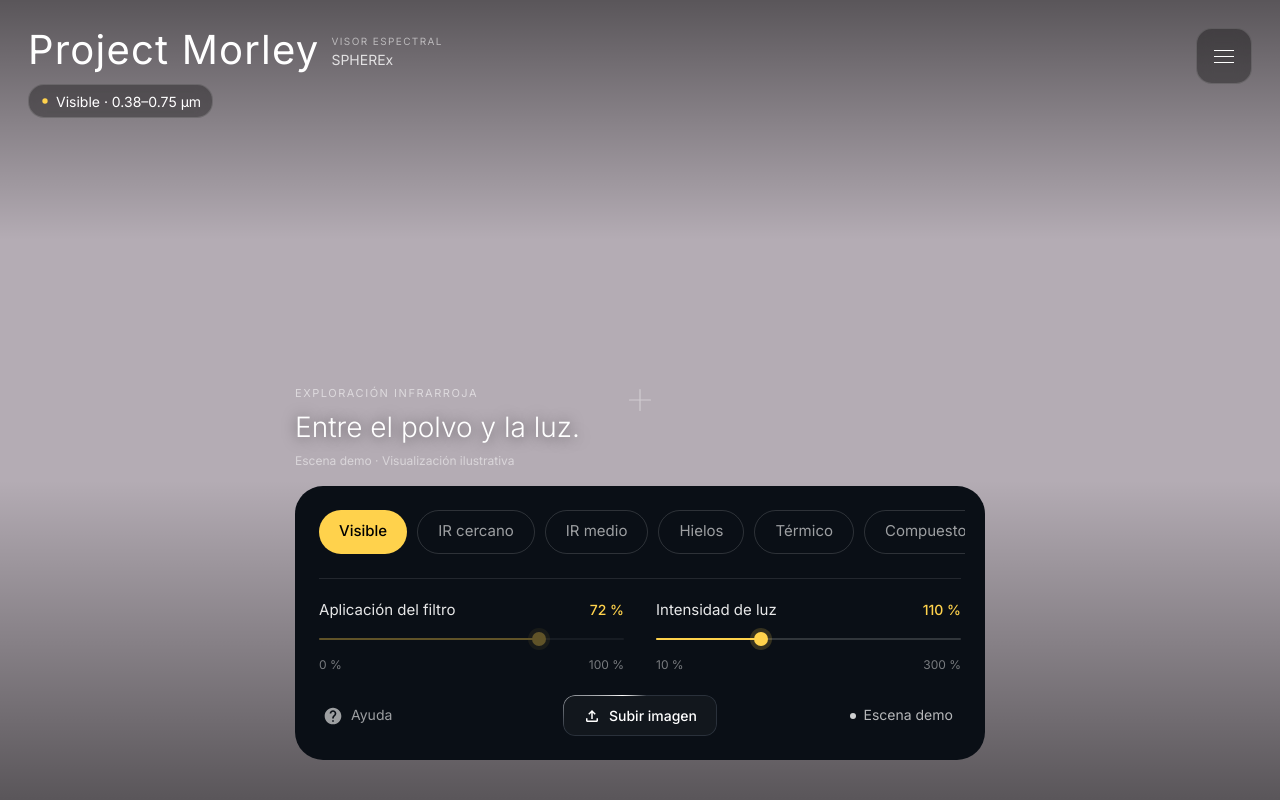
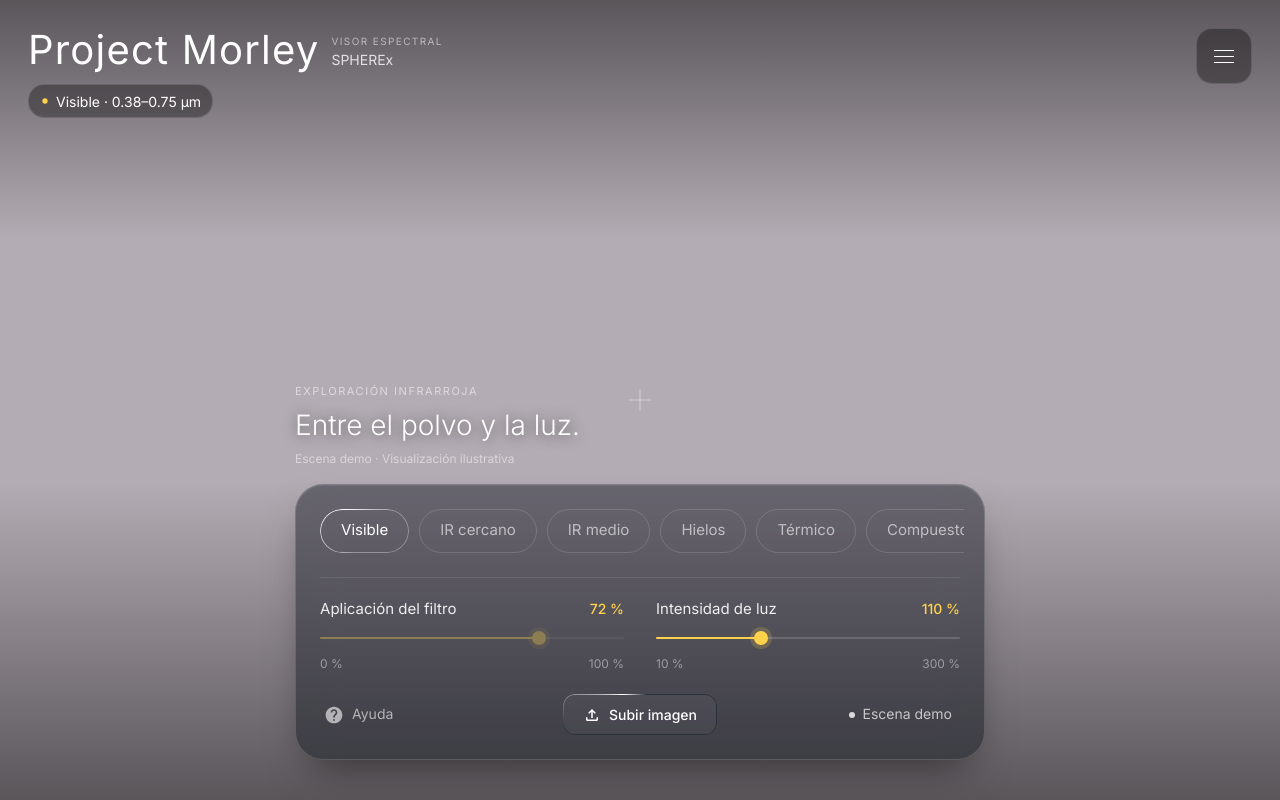
Before and after one commit to Fe1lix-01/nasa-spherex-research, a Next.js app in the folder labs/frontend/aladin-test/: page / in a window 1280 px wide. Built offline with nearby package versions, Linux system fonts and the light colour scheme; what @mui/material-nextjs would draw is missing.

Commit message:
Aro de luz en los seleccionados (chips y selectores)

```diff
--- a/labs/frontend/aladin-test/src/components/SegmentedControl/SegmentedControl.tsx
+++ b/labs/frontend/aladin-test/src/components/SegmentedControl/SegmentedControl.tsx
@@ -3,7 +3,7 @@
 import ToggleButton from "@mui/material/ToggleButton";
 import ToggleButtonGroup from "@mui/material/ToggleButtonGroup";
 import type { SxProps, Theme } from "@mui/material/styles";
-import { eter } from "@/theme/theme";
+import { eter, selectedRing } from "@/theme/theme";
 
 type Option<T> = { value: T; label: string };
 
@@ -58,8 +58,14 @@ export default function SegmentedControl<T extends string | number>({
             color: eter.textMuted,
             borderColor: eter.lineStrong,
             "&:hover": { backgroundColor: eter.hoverFill },
-            "&.Mui-selected": { color: eter.accent, backgroundColor: eter.accentGlow },
-            "&.Mui-selected:hover": { backgroundColor: eter.accentGlowStrong },
+                        // Seleccionado: sin relleno ámbar; el aro de luz queda como "píldora" interior
+            // para no pelear con las esquinas cuadradas que MUI da a los botones pegados.
+            "&.Mui-selected": {
+              ...selectedRing("3px", "9px"),
+              color: "#fff",
+              backgroundColor: "transparent",
+            },
+            "&.Mui-selected:hover": { backgroundColor: eter.hoverFill },
             // Foco hacia adentro: si fuera hacia afuera, el botón vecino lo taparía.
             "&:focus-visible": { outline: `2px solid ${eter.focusRing}`, outlineOffset: -2 },
           }}
--- a/labs/frontend/aladin-test/src/features/viewer/components/FilterChips.tsx
+++ b/labs/frontend/aladin-test/src/features/viewer/components/FilterChips.tsx
@@ -2,7 +2,7 @@
 
 import Box from "@mui/material/Box";
 import Chip from "@mui/material/Chip";
-import { eter } from "@/theme/theme";
+import { eter, selectedRing } from "@/theme/theme";
 import type { ControlOption } from "../types";
 
 type Props = {
@@ -32,13 +32,14 @@ export default function FilterChips({ options, current, onSelect }: Props) {
       {options.map((f, i) => {
         const on = i === current;
         return (
-          <Chip
+                    <Chip
             key={f.id}
             label={f.name}
             clickable
             aria-pressed={on}
             onClick={() => onSelect(i)}
-            variant={on ? "filled" : "outlined"}
+            // Siempre "outlined": el seleccionado ya no se rellena, solo cambia el borde.
+            variant="outlined"
             sx={{
               flexShrink: 0,
               height: 44,
@@ -47,11 +48,12 @@ export default function FilterChips({ options, current, onSelect }: Props) {
               "& .MuiChip-label": { px: 2.5 },
               ...(on
                 ? {
-                    backgroundColor: eter.accent,
-                    borderColor: eter.accent,
-                    color: eter.onAccent,
-                    fontWeight: 500,
-                    "&:hover": { backgroundColor: eter.accent },
+                    // El borde propio se oculta y lo reemplaza el aro de luz (-1px = cubre el borde).
+                    ...selectedRing("-1px", "inherit"),
+                    borderColor: "transparent",
+                    backgroundColor: "transparent",
+                    color: "#fff",
+                    "&:hover": { backgroundColor: eter.hoverFill, borderColor: "transparent" },
                   }
                 : {
                     borderColor: eter.lineStrong,
--- a/labs/frontend/aladin-test/src/theme/theme.ts
+++ b/labs/frontend/aladin-test/src/theme/theme.ts
@@ -1,4 +1,4 @@
-import { createTheme } from "@mui/material/styles";
+import { createTheme, keyframes } from "@mui/material/styles";
 
 /** Colores del diseño de Figma. Úsalos en `sx` cuando el tema no los cubra. */
 export const eter = {
@@ -32,6 +32,63 @@ export const eter = {
   danger: "#ff9aa8", // mensajes de error
 } as const;
 
+/**
+ * Superficie de vidrio para los paneles grandes (reproductor de épocas y panel de controles).
+ * La opacidad de 0.55 deja ver la imagen de fondo, y el desenfoque evita que compita con
+ * el texto. Para más o menos transparencia, cambia solo ese 0.55 (rango útil: 0.45 a 0.7).
+ */
+export const glassPanel = {
+  backgroundColor: "rgba(12,18,28,0.45)",
+  backdropFilter: "blur(20px) saturate(140%)",
+  WebkitBackdropFilter: "blur(20px) saturate(140%)", // Safari
+  border: `1px solid ${eter.lineStrong}`,
+  // Línea de luz arriba (borde de cristal) y sombra suave para separarlo del fondo.
+  boxShadow: "inset 0 1px 0 rgba(255,255,255,0.08), 0 20px 40px -16px rgba(0,0,0,0.5)",
+} as const;
+
+/**
+ * Borde "de luz" para el elemento seleccionado: el mismo degradado del botón Subir imagen
+ * (AnimatedButton), pero quieto. Un arco blanco que se desvanece a gris sobre un borde de 1 px.
+ * `inset` y `radius` ajustan dónde se dibuja el aro según el componente que lo use.
+ */
+const RING_ANGLE = 315; // grados donde empieza el destello (315° = esquina superior izquierda)
+const RING_BASE = "rgba(255,255,255,0.35)"; // el borde completo, visible en todo el contorno
+const RING_LIGHT = "#ffffff"; // el destello
+
+// Gira el destello una vuelta completa. Se anima la variable --ring-angle (registrada con
+// @property más abajo): sin registrarla, el navegador no sabe interpolar el ángulo y saltaría.
+const ringSpin = keyframes`
+  from { --ring-angle: ${RING_ANGLE}deg; }
+  to { --ring-angle: ${RING_ANGLE + 360}deg; }
+`;
+
+/**
+ * Borde "de luz" para el elemento seleccionado: el mismo degradado del botón Subir imagen,
+ * girando sin parar. No reacciona al cursor. `spin = false` lo deja quieto (p. ej. en pausa).
+ * `inset` y `radius` ajustan dónde se dibuja el aro según el componente que lo use.
+ */
+export const selectedRing = (inset: string, radius: string, spin = true) =>
+  ({
+    position: "relative",
+    isolation: "isolate",
+    "&::before": {
+      content: '""',
+      position: "absolute",
+      inset,
+      zIndex: -1, // detrás del texto, encima del fondo del propio botón
+      borderRadius: radius,
+      padding: "1px", // grosor del aro
+      background: `conic-gradient(from var(--ring-angle, ${RING_ANGLE}deg), ${RING_LIGHT} 0deg, ${RING_BASE} 110deg, ${RING_BASE} 250deg, ${RING_LIGHT} 360deg)`,
+      // Deja visible solo el borde: se recorta el interior con la máscara.
+      WebkitMask: "linear-gradient(#000 0 0) content-box, linear-gradient(#000 0 0)",
+      mask: "linear-gradient(#000 0 0) content-box exclude, linear-gradient(#000 0 0)",
+      pointerEvents: "none",
+      animation: spin ? `${ringSpin} 4s linear infinite` : "none",
+      // Quien prefiere menos movimiento ve el aro quieto.
+      "@media (prefers-reduced-motion: reduce)": { animation: "none" },
+    },
+  }) as const;
+
 const theme = createTheme({
   palette: {
     mode: "dark",
@@ -54,6 +111,12 @@ const theme = createTheme({
   components: {
     MuiCssBaseline: {
       styleOverrides: {
+                // Permite animar el ángulo del aro de luz (ver ringSpin).
+        "@property --ring-angle": {
+          syntax: '"<angle>"',
+          inherits: false,
+          initialValue: `${RING_ANGLE}deg`,
+        },
         html: { height: "100%" },
         body: {
           height: "100dvh",
```
